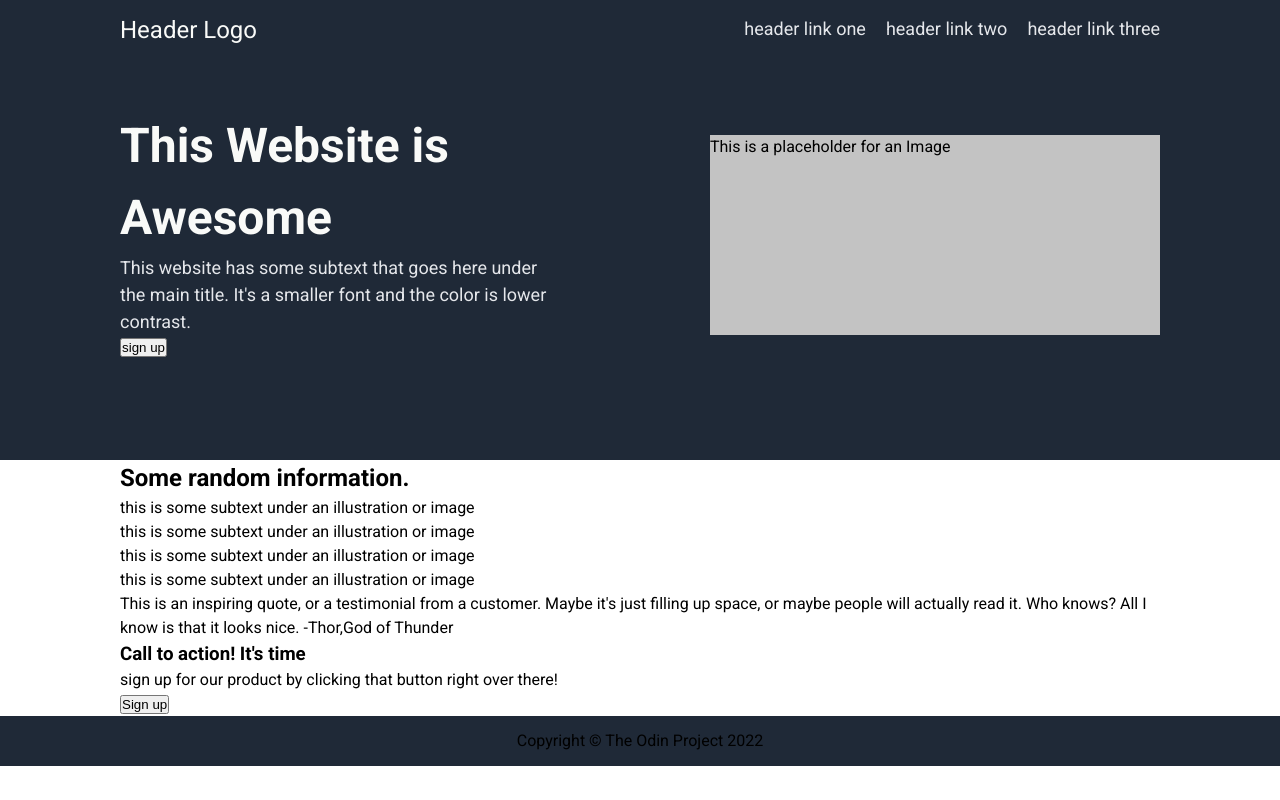
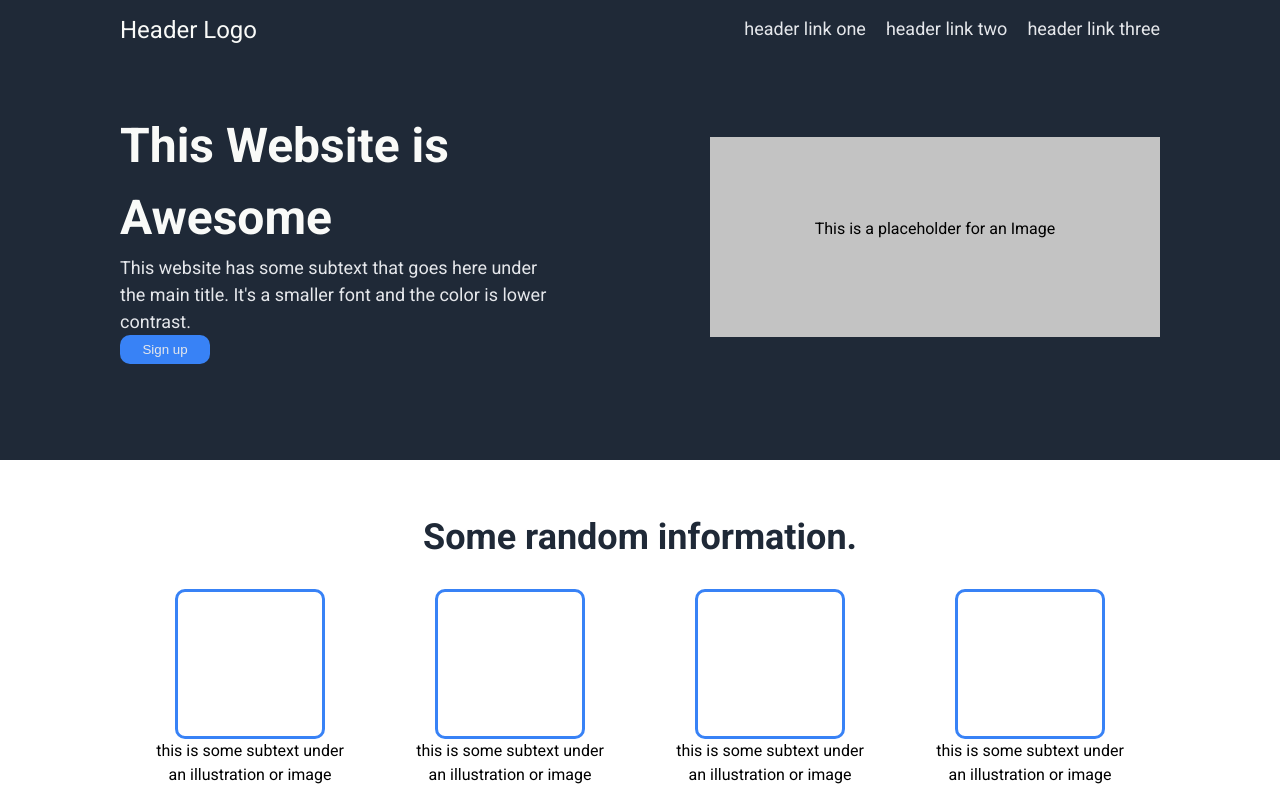
Before and after one commit to jomoke814/odin-project-website, a plain HTML site: page index.html in a window 1280 px wide. Shown: the top 800 px of the page. Drawn offline with Linux system fonts and the light colour scheme.

Commit message:
styling main & quote section

```diff
--- a/css/styles.css
+++ b/css/styles.css
@@ -88,11 +88,88 @@ ul {
     justify-content: center;
 }
 
+.btn-first {
+    background-color: #3882f6;
+    color: #E5E7EB;
+    padding: 7px;
+    border-radius: 10px;
+    width: 90px;
+    border-style: none;
+}
+
 .push-right{
     flex-shrink: 0;
     /* width: 50%; */
     margin-left: 150px;
 }
+
+.push-right p {
+   text-align: center;
+   padding-top: 80px;
+}
+
+.main {
+    min-height: 400px;
+}
+
+.main h2 {
+    display: flex;
+    align-items: center;
+    justify-content: center;
+    padding-top: 50px;
+    font-size: 36px;
+    font-weight: extra-bold;
+    color: #1f2937;
+}
+
+.main .container {
+    display: flex;
+    align-items: center;
+    justify-content: space-around;
+    flex-wrap: wrap;
+}
+
+.main .container .card {
+    display: flex;
+    flex-direction: column;
+    align-items: center;
+    justify-content: center;
+    max-width: 200px;
+    text-align: center;
+    margin-top: 25px;
+}
+
+.card .box {
+    border: 3px solid #3882f6;
+    border-radius: 10px;
+    height: 150px;
+    width: 150px;
+}
+
+.Quote-section {
+    min-height: 400px;
+    background-color: #e5e7eb;
+}
+
+.Quote-section .container {
+    display: flex;
+    flex-direction: column;
+    justify-content: center;
+    padding: 100px 30px;
+}
+
+.Quote-section .quote-text {
+    font-size: 36px;
+    font-style: italic;
+    color: #1f2937;
+}
+
+span {
+    display: flex;
+    justify-content: end;
+    font-weight: bold;
+}
+
 
 
 
--- a/index.html
+++ b/index.html
@@ -33,7 +33,7 @@
             <div>
                 <h1>This Website is Awesome</h1>
                 <p class="secondary">This website has some subtext that goes here under the main title. It's a smaller font and the color is lower contrast.</p>
-                <button>sign up</button>
+                <button class="btn-first">Sign up</button>
             </div>
             <div class="push-right">
                 <div class="image"><p>This is a placeholder for an Image</p></div>
@@ -41,29 +41,43 @@
         </div>
     </header>
 
-    <main class="boxes">
+    <main class="main">
+        <h2>Some random information.</h2>
         <div class="container">
-            <h2>Some random information.</h2>
-            <div class="box"></div>
+            <div class="card">
+                <div class="box"></div>
                 <p>this is some subtext under an illustration or image</p>
-            <div class="box"></div>
+            </div>
+            <div class="card">
+                <div class="box"></div>
                 <p>this is some subtext under an illustration or image</p>
-            <div class="box"></div>
+            </div>
+            <div class="card">
+                <div class="box"></div>
                 <p>this is some subtext under an illustration or image</p>
-            <div class="box"></div>
+            </div>
+            <div class="card">
+                <div class="box"></div>
                 <p>this is some subtext under an illustration or image</p>
+            </div>
         </div>
     </main>
 
-    <section class="content">
+    <section class="Quote-section">
         <div class="container">
-            <p>This is an inspiring quote, or a testimonial from a customer. Maybe it's just filling up space, or maybe people will actually read it. Who knows? All I know is that it looks nice. -Thor,God of Thunder</p>
+            <p class="quote-text">This is an inspiring quote, or a testimonial from a customer. Maybe it's just filling up space, or maybe people will actually read it. Who knows? All I know is that it looks nice. <span>- Thor, God of Thunder</span></p>
+        </div>
+    </section>
+
+    <section class="sign-up">
+        <div class="container">
             <div class="sign-up">
                 <h3>Call to action! It's time</h3>
                 <p>sign up for our product by clicking that button right over there!</p>
-                <button class="btn-sign-up">Sign up</button>
+                <button class="btn-second">Sign up</button>
             </div>
         </div>
+
     </section>
 
     <footer class="footer">
```
